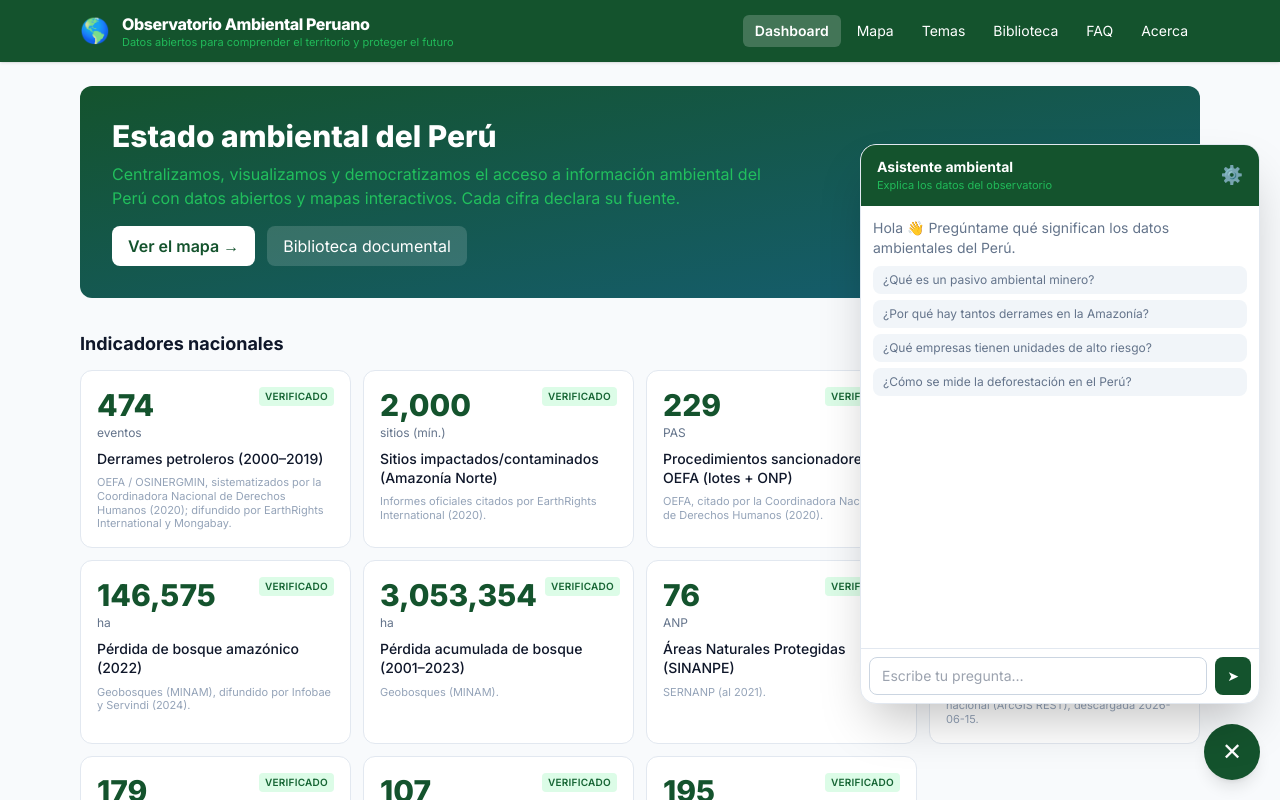
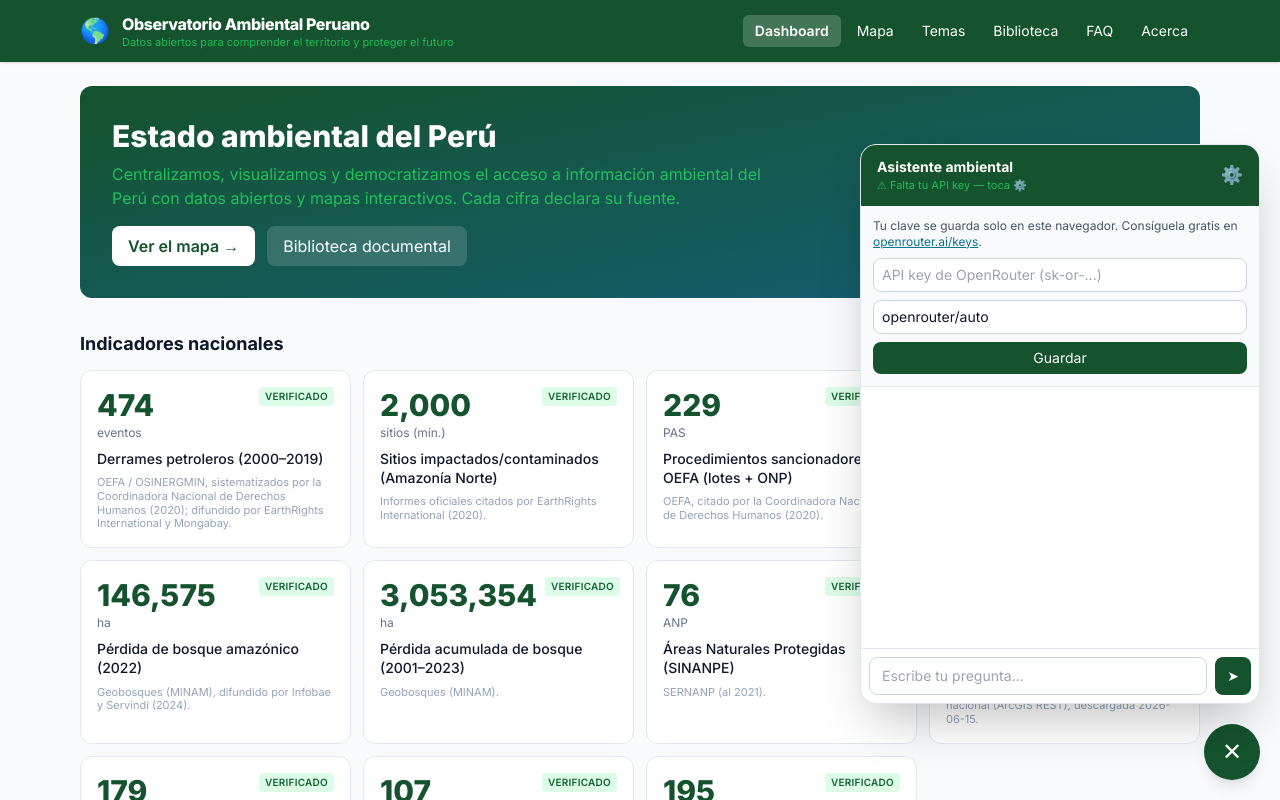
Before and after one commit to unimauro/observatorio-ambiental-peruano, a React (Vite) app: page / in a window 1280 px wide. Both pictures are taken after a click on the button "Asistente del Observatorio". Shown: the top 800 px of the page. Built offline with nearby package versions, Linux system fonts and the light colour scheme.

Commit message:
Bot: abrir ajustes automáticamente si falta la API key + indicador de estado de la key en el header

```diff
--- a/src/components/Asistente.tsx
+++ b/src/components/Asistente.tsx
@@ -71,7 +71,10 @@ export default function Asistente() {
   }, [])
 
   useEffect(() => {
-    if (open && !ctx) buildContext().then(setCtx)
+    if (!open) return
+    if (!ctx) buildContext().then(setCtx)
+    // Si aún no hay key guardada, abrimos ajustes para guiar al usuario.
+    if (!localStorage.getItem(KEY_LS)?.trim()) setShowCfg(true)
   }, [open, ctx])
 
   useEffect(() => {
@@ -146,7 +149,9 @@ export default function Asistente() {
           <div className="bg-forest-dark text-white px-4 py-3 flex items-center justify-between">
             <div>
               <div className="font-bold text-sm">Asistente ambiental</div>
-              <div className="text-[11px] text-forest-light/90">Explica los datos del observatorio</div>
+              <div className="text-[11px] text-forest-light/90">
+                {key.trim() ? '✓ API key configurada' : '⚠ Falta tu API key — toca ⚙️'}
+              </div>
             </div>
             <button onClick={() => setShowCfg((s) => !s)} className="text-white/90 hover:text-white text-lg" title="Ajustes" aria-label="Ajustes">⚙️</button>
           </div>
```
